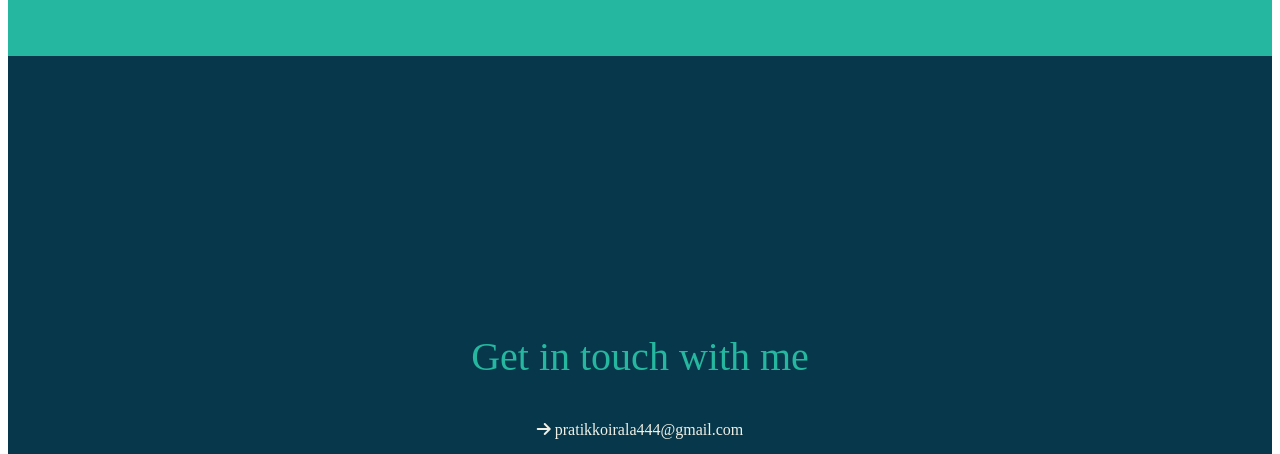
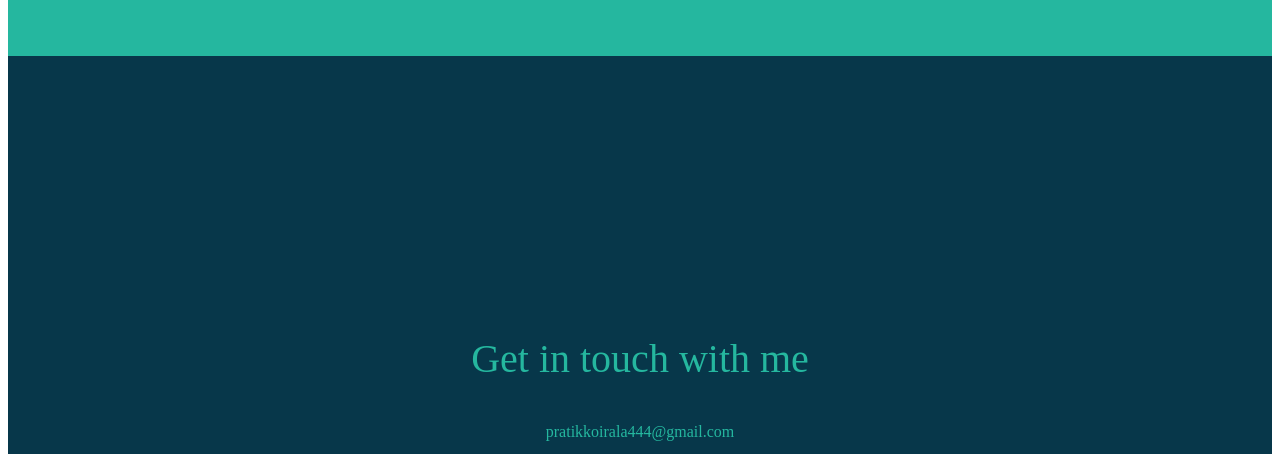
Before and after one commit to pratikkoirala444/pratikk.co, a plain HTML site: page index.html in a window 1280 px wide. Shown: the part 613-1067 px from the top of the page. Drawn offline with nearby package versions, Linux system fonts and the light colour scheme.

Commit message:
Update index.html

```diff
--- a/index.html
+++ b/index.html
@@ -178,9 +178,8 @@
     <div class="container">
       <div class="contact-content">
         <h2>Get in touch with me</h2>
-        <p class="mail">
-         <i class="fas fa-arrow-right"></i> pratikkoirala444@gmail.com
-        </p>
+        <a href="mailto:pratikkoirala444@gmail.com">pratikkoirala444@gmail.com</a>
+
         <p class="links">Or find me on:</p>
 
         <a href="https://codepen.io/pratikkoirala444" target="blank"><i class="fab fa-codepen"> CodePen</i></a>
```
